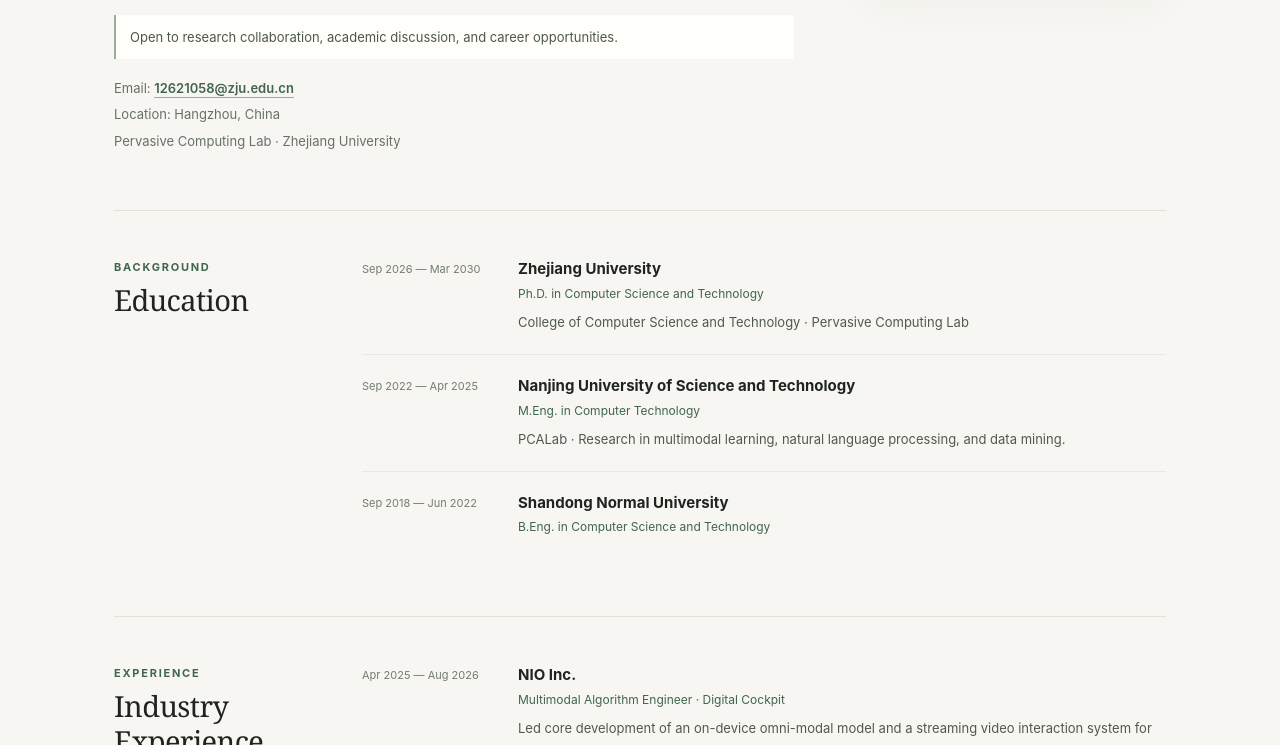
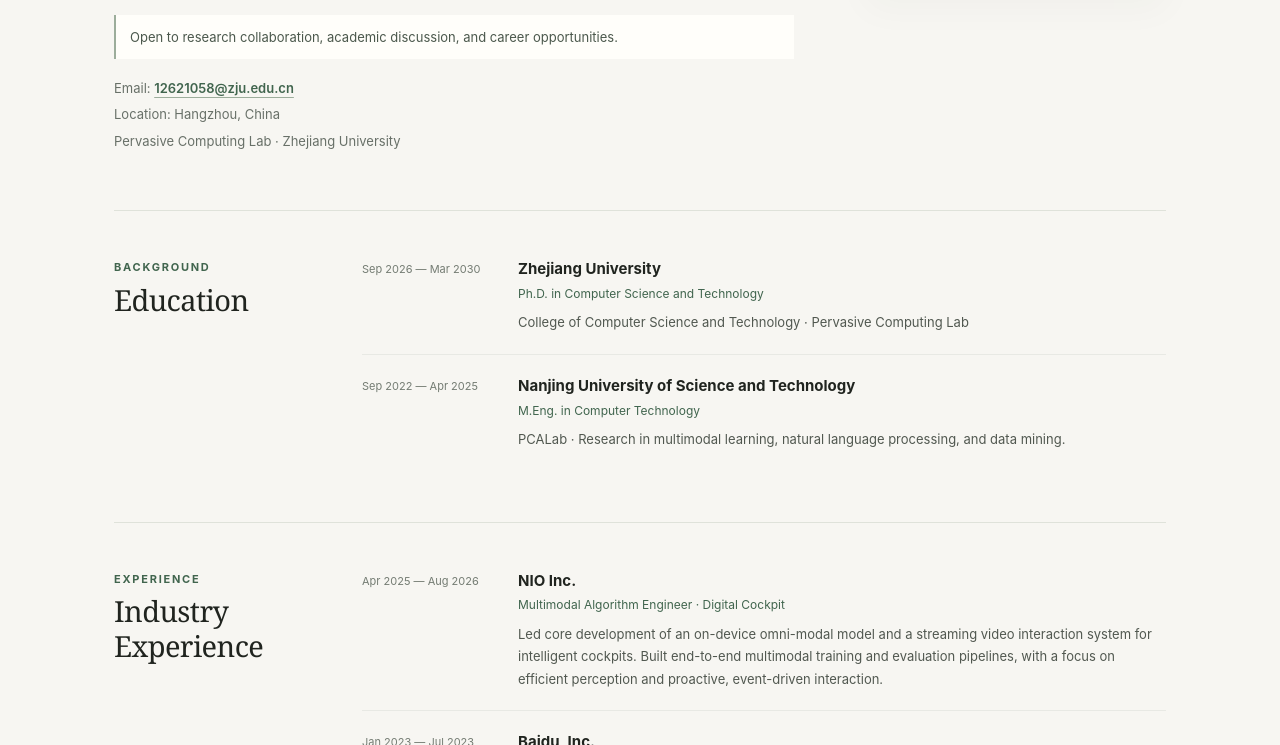
Before and after one commit to 18XiWenjuan/18XiWenjuan.github.io, a plain HTML site: page index.html in a window 1280 px wide. Shown: the part 512-1257 px from the top of the page. Drawn offline with Linux system fonts and the light colour scheme.

Commit message:
Remove undergraduate education entry

```diff
--- a/index.html
+++ b/index.html
@@ -38,7 +38,6 @@
         <div class="section-head"><div><div class="section-kicker">Background</div><h2>Education</h2></div><div class="section-body timeline">
           <article class="entry"><div class="date">Sep 2026 — Mar 2030</div><div><h3>Zhejiang University</h3><div class="sub">Ph.D. in Computer Science and Technology</div><p>College of Computer Science and Technology · Pervasive Computing Lab</p></div></article>
           <article class="entry"><div class="date">Sep 2022 — Apr 2025</div><div><h3>Nanjing University of Science and Technology</h3><div class="sub">M.Eng. in Computer Technology</div><p>PCALab · Research in multimodal learning, natural language processing, and data mining.</p></div></article>
-          <article class="entry"><div class="date">Sep 2018 — Jun 2022</div><div><h3>Shandong Normal University</h3><div class="sub">B.Eng. in Computer Science and Technology</div></div></article>
         </div></div>
       </section>
 
```
